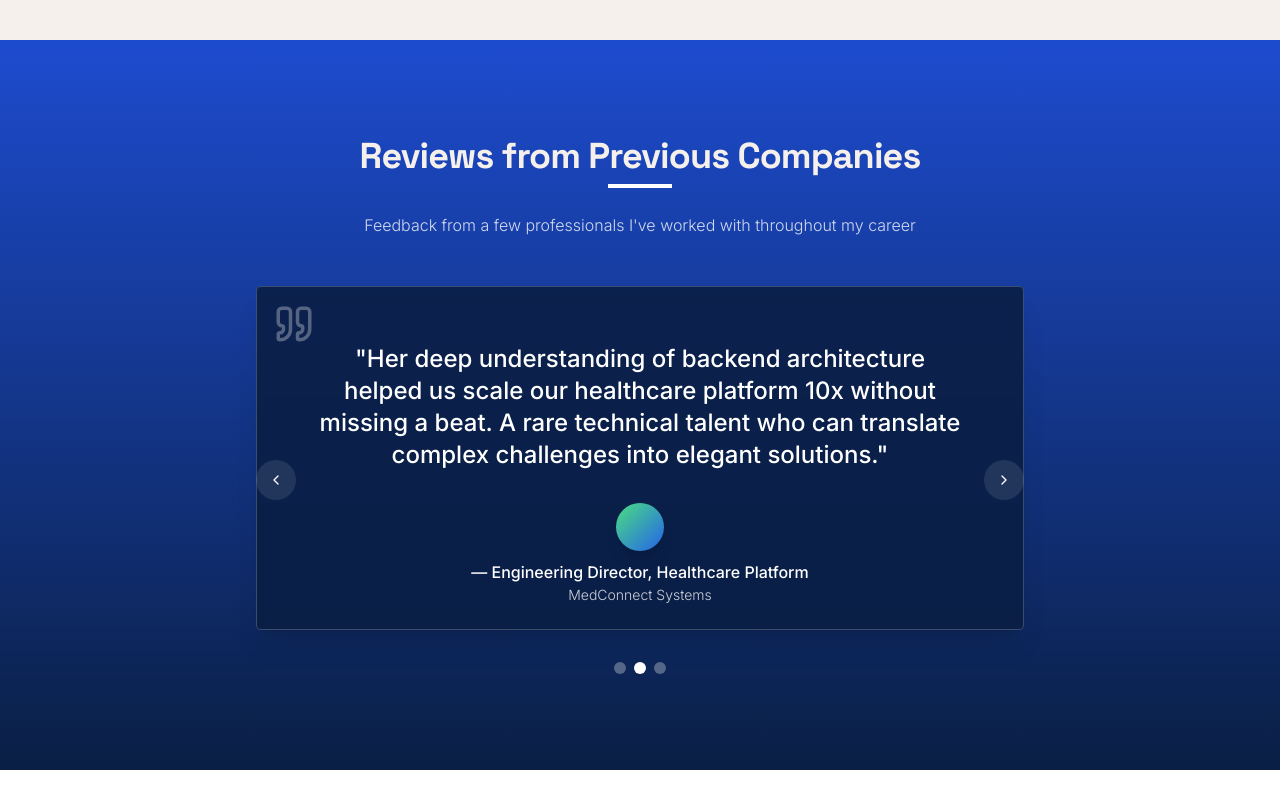
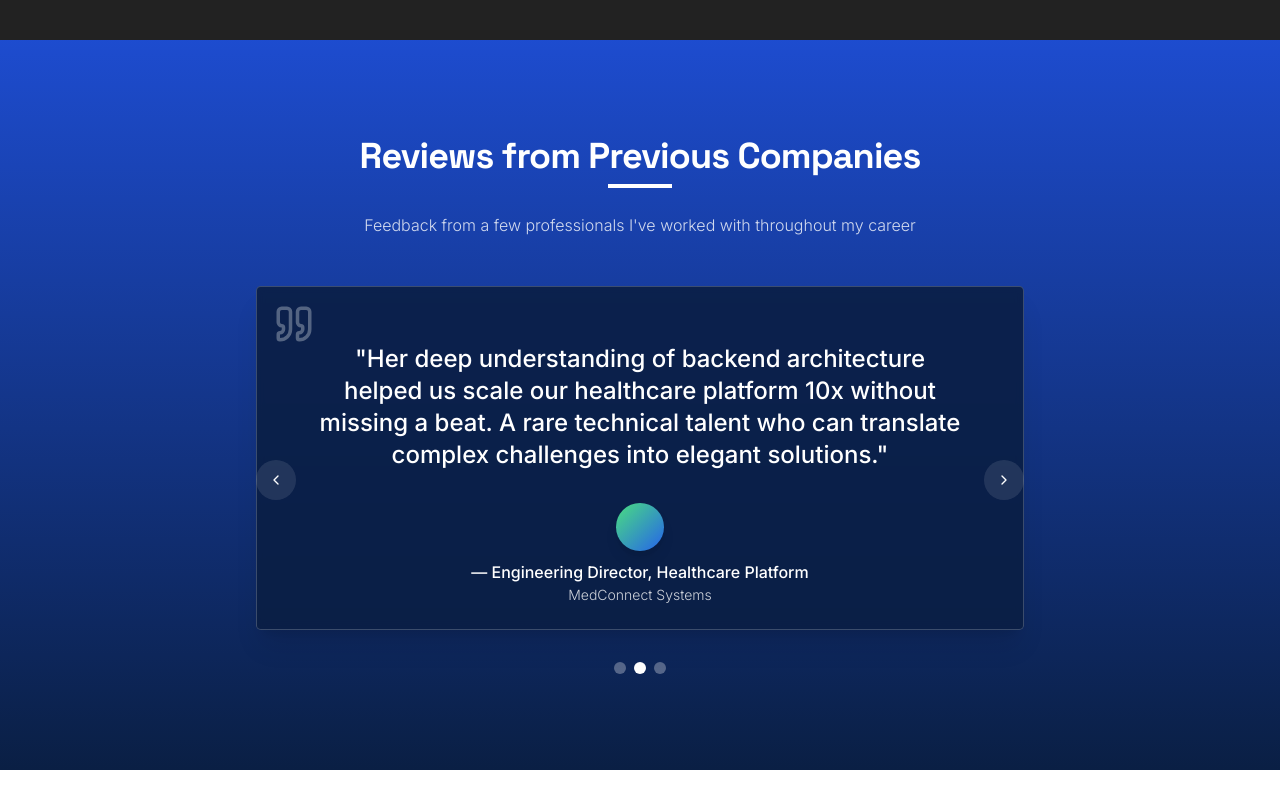
Before and after one commit to portfolio-sites/boms-code-architect, a React (Vite) app: page / in a window 1280 px wide. Shown: the part 7520-8320 px from the top of the page. Built offline with nearby package versions, Linux system fonts and the light colour scheme.

Commit message:
Refactor: Apply white, grey, and black color scheme
Apply the specified color scheme (white, grey, black) throughout the website, ensuring the colors complement each other. This includes updates to various components and styling files to maintain visual consistency.

```diff
--- a/src/App.css
+++ b/src/App.css
@@ -1,9 +1,9 @@
 
 /* Minimal App CSS with a focus on typography and subtle effects */
 :root {
-  --primary-color: #E06C00;
-  --bg-color: #1C1C1E;
-  --text-color: #F5F0EB;
+  --primary-color: #555555;
+  --bg-color: #222222;
+  --text-color: #F5F5F5;
 }
 
 #root {
@@ -33,7 +33,7 @@ body {
 
 /* Modern elements */
 .modern-accent {
-  background: linear-gradient(90deg, #E06C00, #BFAE80);
+  background: linear-gradient(90deg, #555555, #999999);
   background-size: 200% auto;
   animation: shimmer 5s infinite linear;
 }
@@ -48,7 +48,7 @@ body {
 }
 
 .subtle-border {
-  border: 1px solid rgba(224, 108, 0, 0.2);
+  border: 1px solid rgba(153, 153, 153, 0.2);
 }
 
 /* Modern typography */
@@ -77,7 +77,7 @@ section.alt-bg {
 }
 
 .btn-primary:hover {
-  background-color: #CC5F00;
+  background-color: #333333;
   transform: translateY(-1px);
 }
 
@@ -89,7 +89,7 @@ a {
 }
 
 a:hover {
-  color: #FF7C14;
+  color: #777777;
 }
 
 /* Card enhancements */
--- a/src/components/ui/badge.tsx
+++ b/src/components/ui/badge.tsx
@@ -10,17 +10,15 @@ const badgeVariants = cva(
     variants: {
       variant: {
         default:
-          "border-transparent bg-primary text-primary-foreground hover:bg-primary/80",
+          "border-transparent bg-black text-white hover:bg-black/80",
         secondary:
-          "border-transparent bg-secondary text-secondary-foreground hover:bg-secondary/80",
+          "border-transparent bg-graphite text-white hover:bg-graphite/80",
         destructive:
-          "border-transparent bg-destructive text-destructive-foreground hover:bg-destructive/80",
+          "border-transparent bg-charcoal text-white hover:bg-charcoal/80",
         outline: "text-foreground",
-        orange: "border-transparent bg-orange-100 text-orange-700 dark:bg-orange-900/30 dark:text-orange-400",
-        gold: "border-transparent bg-amber-100 text-amber-700 dark:bg-amber-900/30 dark:text-amber-400",
-        charcoal: "border-transparent bg-gray-100 text-gray-700 dark:bg-gray-800 dark:text-gray-300",
-        light: "border-transparent bg-beige text-charcoal dark:bg-beige/10 dark:text-beige/80",
-        gray: "border-transparent bg-gray-100 text-gray-700 dark:bg-gray-800 dark:text-gray-300",
+        dark: "border-transparent bg-charcoal text-silver dark:bg-black dark:text-silver",
+        light: "border-transparent bg-silver text-charcoal dark:bg-silver/80 dark:text-charcoal",
+        gray: "border-transparent bg-lightgrey text-charcoal dark:bg-graphite dark:text-silver",
       },
     },
     defaultVariants: {
--- a/src/index.css
+++ b/src/index.css
@@ -10,33 +10,33 @@
 
 @layer base {
   :root {
-    --background: 240 10% 4%;
+    --background: 0 0% 13%;
     --foreground: 0 0% 98%;
 
-    --card: 240 10% 4%;
+    --card: 0 0% 13%;
     --card-foreground: 0 0% 98%;
 
-    --popover: 240 10% 4%;
+    --popover: 0 0% 13%;
     --popover-foreground: 0 0% 98%;
 
-    --primary: 30 100% 44%;
+    --primary: 0 0% 20%;
     --primary-foreground: 0 0% 100%;
 
-    --secondary: 43 35% 62%;
-    --secondary-foreground: 0 0% 100%;
+    --secondary: 0 0% 60%;
+    --secondary-foreground: 0 0% 0%;
 
-    --muted: 240 3.7% 15.9%;
-    --muted-foreground: 240 5% 64.9%;
+    --muted: 0 0% 20%;
+    --muted-foreground: 0 0% 70%;
 
-    --accent: 240 3.7% 15.9%;
+    --accent: 0 0% 20%;
     --accent-foreground: 0 0% 98%;
 
-    --destructive: 0 62.8% 30.6%;
+    --destructive: 0 0% 30%;
     --destructive-foreground: 0 0% 98%;
 
-    --border: 240 3.7% 15.9%;
-    --input: 240 3.7% 15.9%;
-    --ring: 30 100% 44%;
+    --border: 0 0% 25%;
+    --input: 0 0% 25%;
+    --ring: 0 0% 35%;
 
     --radius: 0.3rem;
   }
@@ -48,11 +48,11 @@
   }
 
   body {
-    @apply bg-charcoal text-beige font-body;
+    @apply bg-charcoal text-white font-body;
   }
 
   h1, h2, h3, h4, h5, h6 {
-    @apply font-sans font-normal leading-tight text-beige;
+    @apply font-sans font-normal leading-tight text-white;
   }
 
   h1 {
@@ -72,7 +72,7 @@
   }
 
   p {
-    @apply text-beige/80 leading-relaxed font-light;
+    @apply text-silver leading-relaxed font-light;
   }
 
   code, pre, .code {
@@ -88,11 +88,11 @@
   }
 
   .nav-item {
-    @apply relative inline-block after:content-[''] after:absolute after:w-full after:scale-x-0 after:h-px after:bottom-0 after:left-0 after:bg-orange after:origin-bottom-right after:transition-transform after:duration-300 hover:after:scale-x-100 hover:after:origin-bottom-left;
+    @apply relative inline-block after:content-[''] after:absolute after:w-full after:scale-x-0 after:h-px after:bottom-0 after:left-0 after:bg-silver after:origin-bottom-right after:transition-transform after:duration-300 hover:after:scale-x-100 hover:after:origin-bottom-left;
   }
 
   .link-underline {
-    @apply relative inline-block after:content-[''] after:absolute after:w-full after:scale-x-0 after:h-px after:bottom-0 after:left-0 after:bg-orange after:origin-bottom-right after:transition-transform after:duration-300 hover:after:scale-x-100 hover:after:origin-bottom-left;
+    @apply relative inline-block after:content-[''] after:absolute after:w-full after:scale-x-0 after:h-px after:bottom-0 after:left-0 after:bg-silver after:origin-bottom-right after:transition-transform after:duration-300 hover:after:scale-x-100 hover:after:origin-bottom-left;
   }
 }
 
@@ -112,12 +112,12 @@
 
 /* Gradient buttons */
 .btn-gradient {
-  @apply bg-gradient-to-r from-orange to-orange-light hover:from-orange-dark hover:to-orange transition-all duration-300;
+  @apply bg-gradient-to-r from-graphite to-charcoal hover:from-charcoal hover:to-black transition-all duration-300;
 }
 
 /* Animated borders */
 .animated-border {
-  @apply relative after:absolute after:inset-0 after:p-[1px] after:rounded after:bg-gradient-to-r after:from-orange after:via-gold after:to-orange after:content-[''] after:animate-gradient-shift after:opacity-30;
+  @apply relative after:absolute after:inset-0 after:p-[1px] after:rounded after:bg-gradient-to-r after:from-graphite after:via-silver after:to-graphite after:content-[''] after:animate-gradient-shift after:opacity-30;
 }
 
 /* Card hover effects */
@@ -127,12 +127,12 @@
 
 /* Elegant hover effect */
 .elegant-hover {
-  @apply transition-all duration-300 ease-in-out hover:shadow-[0_5px_15px_-10px_rgba(224,108,0,0.15)];
+  @apply transition-all duration-300 ease-in-out hover:shadow-[0_5px_15px_-10px_rgba(0,0,0,0.15)];
 }
 
 /* Gradient text */
 .gradient-text {
-  @apply bg-gradient-to-r from-orange to-orange-light bg-clip-text text-transparent;
+  @apply bg-gradient-to-r from-graphite to-silver bg-clip-text text-transparent;
 }
 
 /* Minimal border */
@@ -147,7 +147,7 @@
 
 /* Modern card */
 .modern-card {
-  @apply bg-beige border border-charcoal/10 hover:shadow-sm transition-shadow duration-300;
+  @apply bg-offwhite border border-charcoal/10 hover:shadow-sm transition-shadow duration-300;
 }
 
 /* Animation Helpers */
--- a/tailwind.config.ts
+++ b/tailwind.config.ts
@@ -1,3 +1,4 @@
+
 import type { Config } from "tailwindcss";
 
 export default {
@@ -24,15 +25,14 @@ export default {
 				body: ['"Inter"', 'sans-serif'],
 			},
 			colors: {
-				charcoal: '#1C1C1E', // Base background
-				orange: {
-					DEFAULT: '#E06C00', // CTA & accent
-					light: '#FF7C14',
-					dark: '#CC5F00',
-				},
-				beige: '#F5F0EB', // Background for text sections
-				graphite: '#4A4A4A', // Body text
-				gold: '#BFAE80', // Optional accent
+				// Monochromatic palette
+				black: '#000000', // Pure black for strong contrast
+				charcoal: '#222222', // Dark grey for backgrounds
+				graphite: '#555555', // Medium grey for text
+				silver: '#999999', // Light grey for secondary elements
+				lightgrey: '#CCCCCC', // Even lighter grey for borders, etc
+				offwhite: '#F5F5F5', // Off-white for backgrounds
+				white: '#FFFFFF', // Pure white
 
 				// Keep system colors for components
 				border: 'hsl(var(--border))',
```
